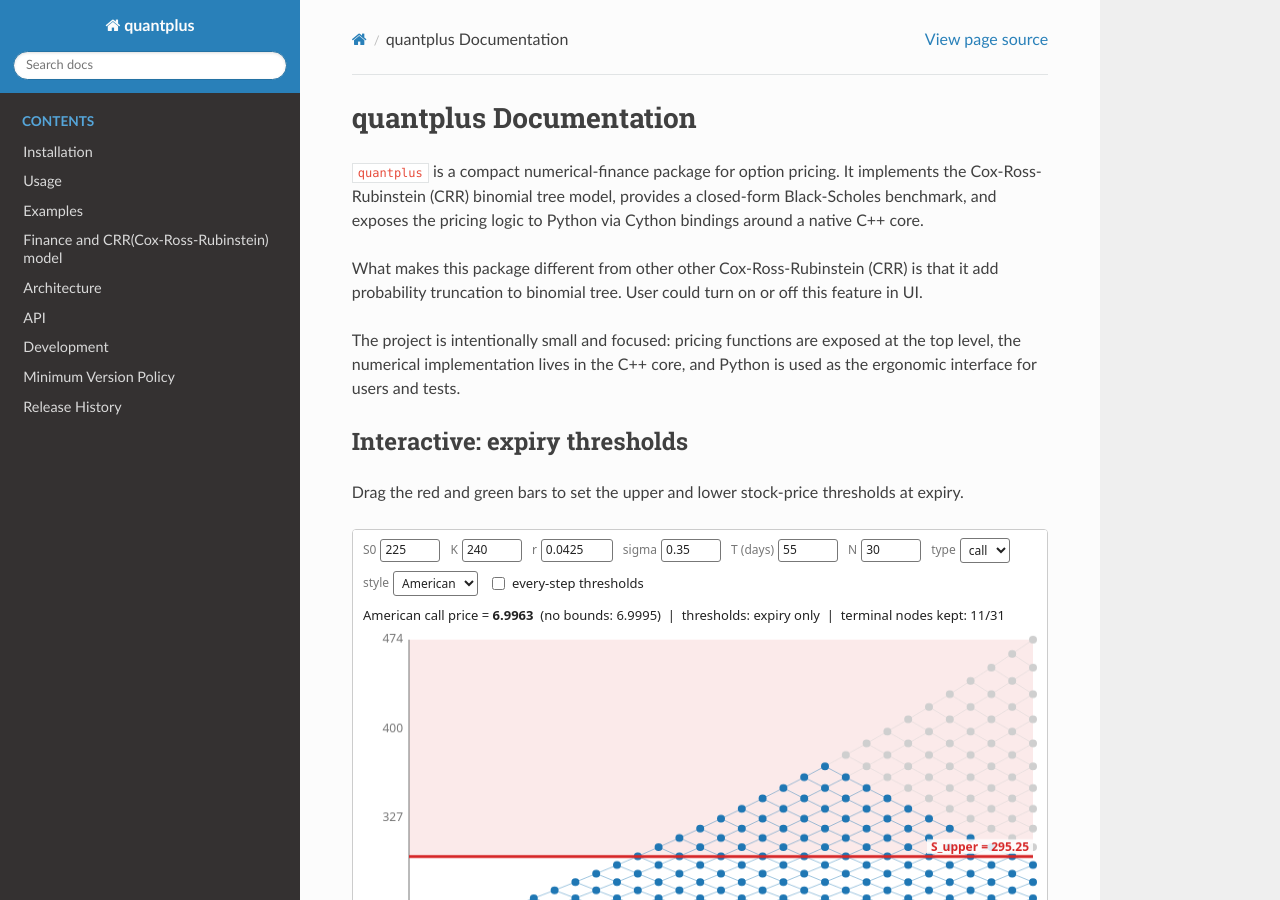
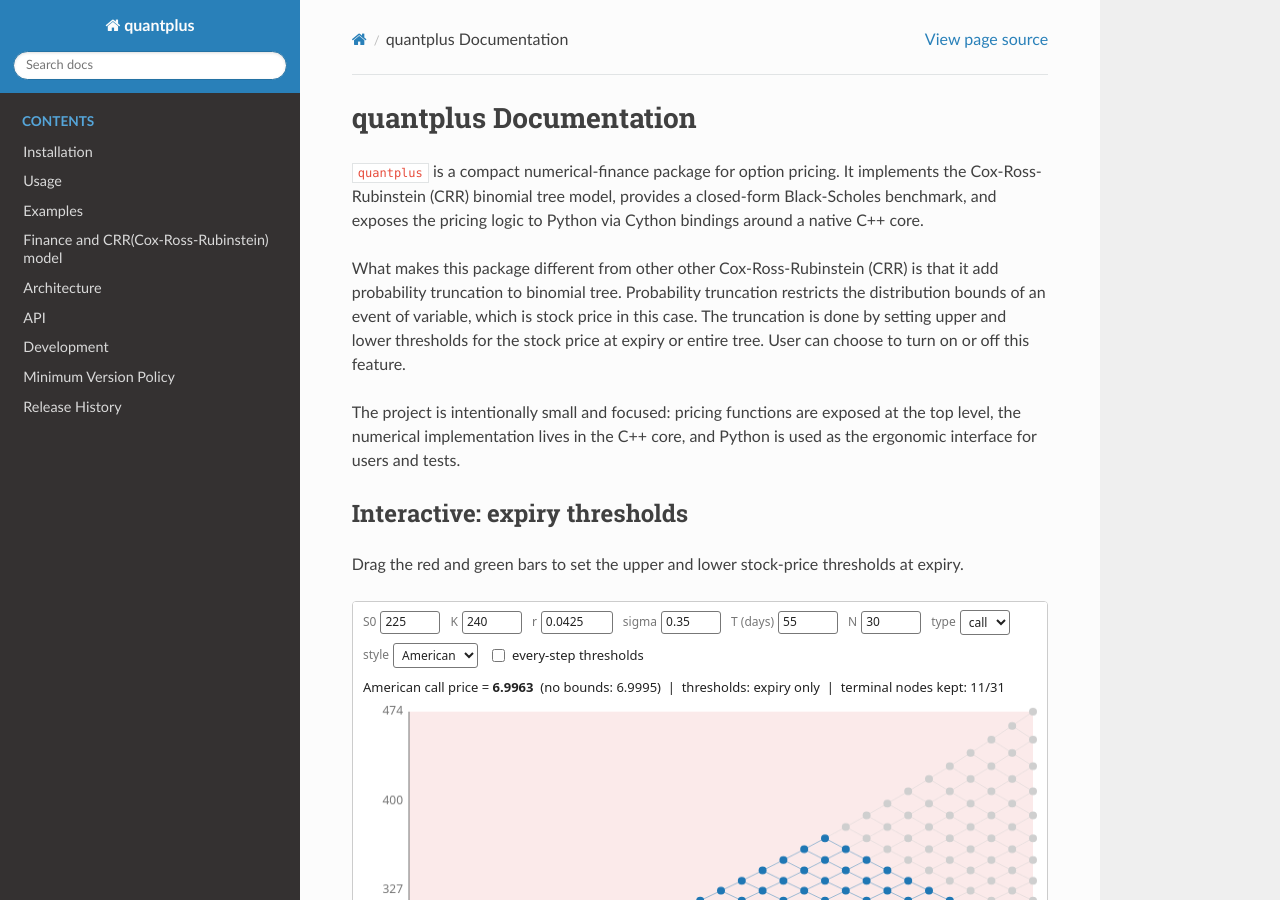
Before and after one commit to ke-zhang-rd/quantplus, a Sphinx documentation site: the page built from docs/source/index.rst, in a window 1280 px wide and 900 px high. Built offline with Sphinx 7.4.7 and the Read the Docs theme 3.1.0, drawn with Linux system fonts in a browser that asks for light colours; the version number could not be read and is left out.

Commit message:
Update index.rst

```diff
--- a/docs/source/index.rst
+++ b/docs/source/index.rst
@@ -7,8 +7,10 @@ closed-form Black-Scholes benchmark, and exposes the pricing logic to Python via
 Cython bindings around a native C++ core.
 
 What makes this package different from other other Cox-Ross-Rubinstein (CRR) is that
-it add probability truncation to binomial tree. User could turn on or off this feature
-in UI.
+it add probability truncation to binomial tree. Probability truncation restricts the
+distribution bounds of an event of variable, which is stock price in this case. The
+truncation is done by setting upper and lower thresholds for the stock price at expiry
+or entire tree. User can choose to turn on or off this feature.
 
 
 The project is intentionally small and focused: pricing functions are exposed at
```
